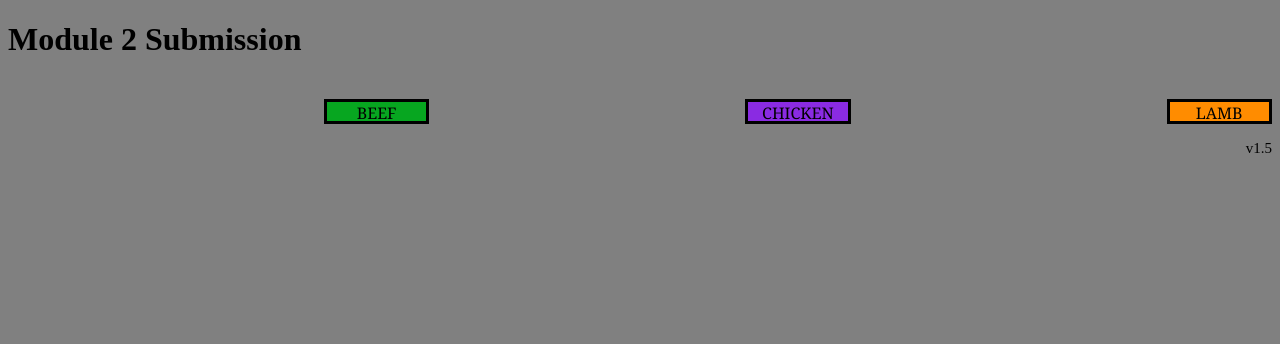
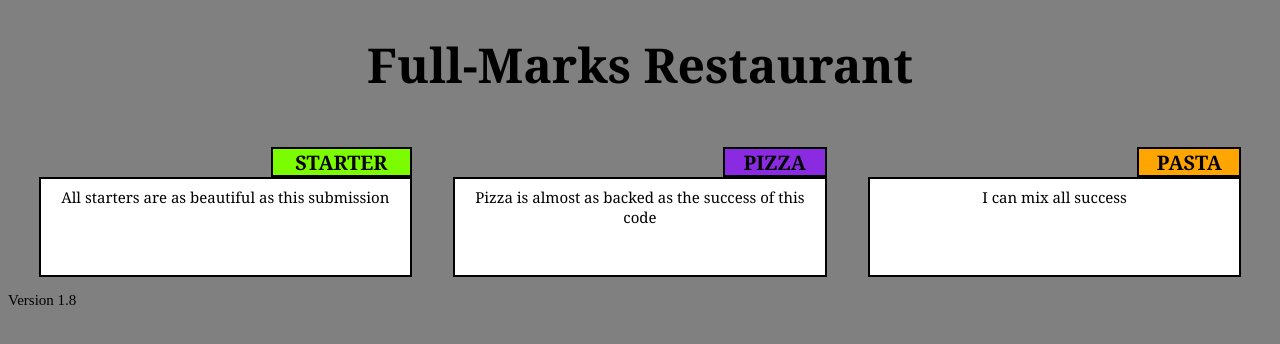
Before and after one commit to kobusn6/Modul2_submission, a plain HTML site: page index.html in a window 1280 px wide. Drawn offline with Linux system fonts and the light colour scheme.

Commit message:
Update 7

```diff
--- a/css/styles.css
+++ b/css/styles.css
@@ -2,44 +2,17 @@
   box-sizing: border-box;
   background-color: Grey;
 }
+
+
 h1 {
-  margin-bottom: 25px;
-}
-
-footer {
-  text-align: right;
-  font-size: 15px;
+  margin-bottom: 40px;
+  font-family: Georgia;
+  align-content: center;
+  text-align: center;
+  font-size: 3em;
 }
 
 
-p {
-  border: 3px solid black;
-  background-color: #07A620;
-  width: 25%;
-  height: 25px;
-  margin-left: auto;
-  font-family: Georgia;
-  color: Black;
-}
-
-
-#p1 {
-  position: relative green;
-}
-#p2 {
-  background-color: blueviolet;
-}
-#p3 {
-  background-color: darkorange;
-}
-
-.row {
-  width: 100%;
-  position: relative;
-  text-align: center;
-  }
-
-/********** Large devices only **********/
 @media (min-width: 992px) {
   .col-lg-1, .col-lg-2, .col-lg-3, .col-lg-4, .col-lg-5, .col-lg-6, .col-lg-7, .col-lg-8, .col-lg-9, .col-lg-10, .col-lg-11, .col-lg-12 {
     float: left;
@@ -171,3 +144,103 @@ p {
     width: 100%;
   }
 }
+
+
+p {
+  border: 1px solid black;
+  text-align: center;
+  width: 90%;
+  height: 100px;
+  margin-left: auto;
+  font-family: Georgia;
+  font-size: 15px ;
+  color: Black;
+  position: relative;
+  padding: 2%;
+}
+
+.row {
+  width: 100%;
+  position: relative;
+  text-align: center;
+  margin-top: 0px;
+  padding: 10px;
+  }
+
+#p1 {
+background-color: white;
+border: 2px solid black;
+position: relative;
+margin-top: 0px;
+margin-left: 5%;
+margin-right: 2%;
+
+}
+#p2 {
+  background-color: white;
+    border: 2px solid black;
+    position: relative;
+    margin-top: 0px;
+    margin-right: 2%;
+    margin-left: 5%;
+}
+#p3 {
+  background-color: white;
+    border: 2px solid black;
+    position: relative;
+    margin-top: 0px;
+    margin-right: 2%;
+    margin-left: 5%;
+}
+
+
+#h2 {
+  border: 2px solid black;
+  background-color: lawngreen;
+  width: 34%;
+  height: 30px;
+  position: relative  ;
+    margin-left: 61%;
+  font-family: Georgia;
+  font-size: 20px ;
+  color: Black;
+  margin-top: 0px;
+    margin-bottom: 0px;
+        margin-right: 2%;
+}
+#h3 {
+  border: 2px solid black;
+  background-color: blueviolet;
+  width: 25%;
+  height: 30px;
+  position: relative ;
+     margin-left: 70%;
+  margin-top: 0px;
+  font-family: Georgia;
+  font-size: 20px ;
+  color: Black;
+    margin-bottom: 0px;
+        margin-right: 2%;
+}
+#h4 {
+  border: 2px solid black;
+  background-color: orange;
+  width: 25%;
+  height: 30px;
+  position: relative ;
+      margin-left: 70%;
+  font-family: Georgia;
+  font-size: 20px ;
+  color: Black;
+  margin-top: 0px;
+  margin-bottom: 0px;
+      margin-right: 2%;
+}
+
+
+footer {
+  float: left;
+  font-size: 15px;
+  color: black;
+  position: relative;
+}
--- a/index.html
+++ b/index.html
@@ -4,21 +4,14 @@
 <head>
 <meta charset="utf-8">
 <meta name="viewport" content="width=device-width, initial-scale=1">
-<title>Full Marks is Welcome</title>
+<title>Full-Marks Restaurant</title>
  <link rel="stylesheet" href="css/styles.css">
 <style>
 </style>
 </head>
 <body>
 
-<h1>Module 2 Submission</h1>
-
-
-<div class="row">
-  <div class="col-lg-4 col-md-6 col-sm-12"><p id="p1">BEEF </p></div>
-  <div class="col-lg-4 col-md-6 col-sm-12"><p id="p2">CHICKEN</p></div>
-  <div class="col-lg-4 col-md-12 col-sm-12"><p id="p3">LAMB</p></div>
-</div>
+<h1>Full-Marks Restaurant</h1>
 
 
 
@@ -26,11 +19,19 @@
 
 
 
+<div class="row">
+  <div class="col-lg-4 col-md-6 col-sm-12"><h2 id="h2">STARTER</h2><p id="p1">All starters are as beautiful as this submission </p></div>
+  <div class="col-lg-4 col-md-6 col-sm-12"><h3 id="h3">PIZZA</h3><p id="p2">Pizza is almost as backed as the success of this code</p></div>
+  <div class="col-lg-4 col-md-12 col-sm-12"><h4 id="h4">PASTA</h4><p id="p3">I can mix all success</p></div>
+</div>
 
 
 
+
+
+</body>
 <footer>
-    v1.5
+
+    Version 1.8
   </footer>
-</body>
 </html>
```
